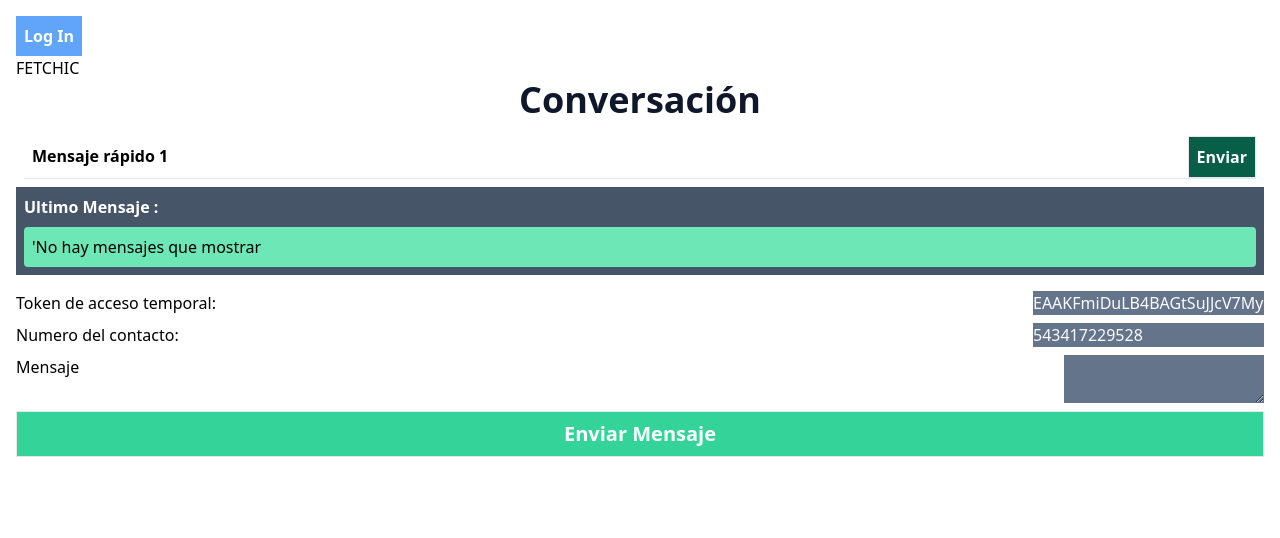
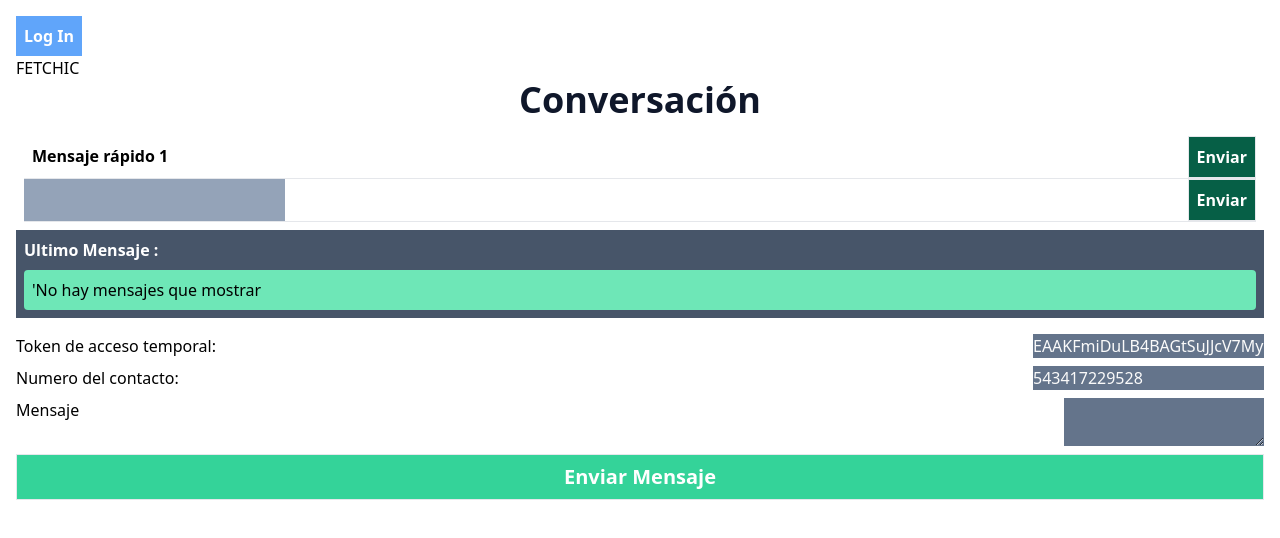
Before and after one commit to MartinMaffei95/smp-j, a React (Vite) app: page / in a window 1280 px wide. Shown: the top 538 px of the page. Built offline with nearby package versions, Linux system fonts and the light colour scheme; no server answers.

Commit message:
added tempalte posibility

```diff
--- a/src/App.tsx
+++ b/src/App.tsx
@@ -20,6 +20,14 @@ function App() {
     to_number: '543417229528',
     message: '',
   });
+
+  //template
+
+  const [templateName, setTemplateName] = useState<string | null>(null);
+  const handleTemplate = (e: ChangeEvent<HTMLInputElement>): void => {
+    const { value, name } = e.target;
+    setTemplateName(value);
+  };
 
   const handleChange = (
     e: ChangeEvent<HTMLInputElement | HTMLTextAreaElement>
@@ -84,7 +92,7 @@ function App() {
         to: message.to_number,
         type: 'template',
         template: {
-          name: 'hello_world',
+          name: `${templateName}`,
           language: { code: 'en_US' },
         },
       }),
@@ -211,7 +219,27 @@ function App() {
             <button
               onClick={(e) => {
                 e.preventDefault();
-                sendWhatsappTemplate();
+                sendWhatsappTemplate('hello_world');
+              }}
+              className="border p-2 bg-emerald-800 text-white font-bold text-l hover:bg-emerald-600"
+            >
+              {' '}
+              Enviar{' '}
+            </button>
+          </div>
+          <div className="flex justify-between border-b">
+            <input
+              className="p-2 font-bold text-l bg-slate-400"
+              name="templateName"
+              value={templateName || ''}
+              onChange={(e) => {
+                handleTemplate(e);
+              }}
+            />
+            <button
+              onClick={(e) => {
+                e.preventDefault();
+                sendWhatsappTemplate(templateName as string);
               }}
               className="border p-2 bg-emerald-800 text-white font-bold text-l hover:bg-emerald-600"
             >
```
